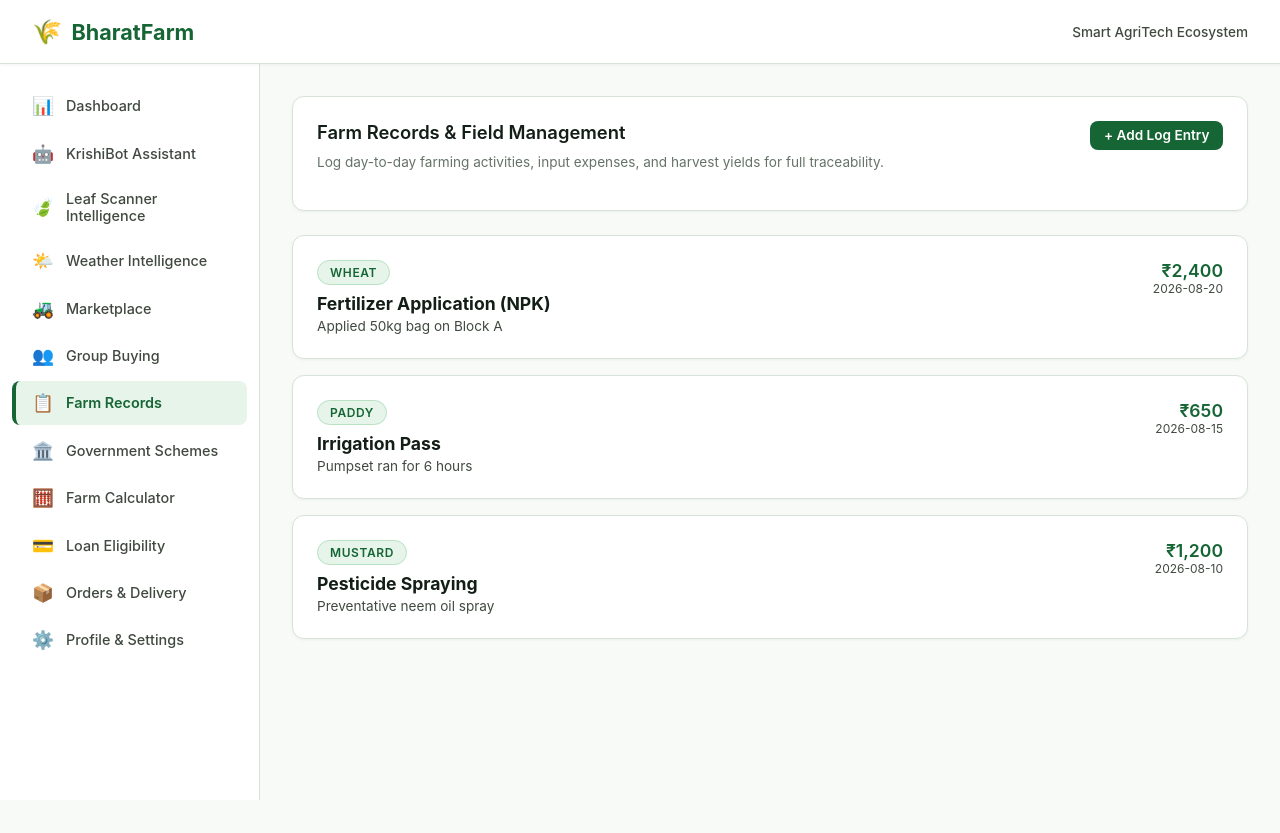
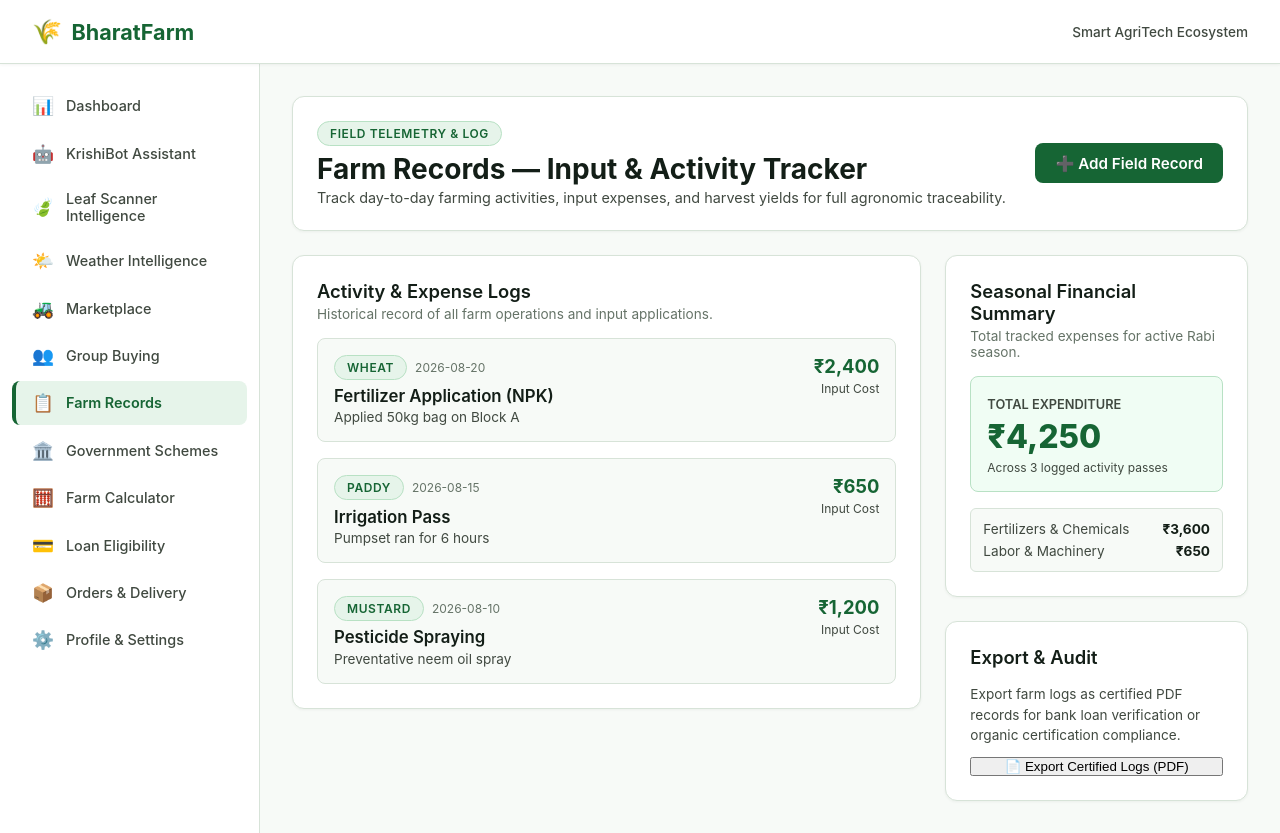
Before and after one commit to The-Lazy-Four/BharatFarm, a React (Vite) app in the folder client/: page /records in a window 1280 px wide. Before the commit the page ends 800 px from the top, so only its background shows below. Built offline with nearby package versions, Linux system fonts and the light colour scheme.

Commit message:
feat(ui): implement Stitch farm records financial summary and audit log

```diff
--- a/client/src/app/pages/FarmRecordsPage.tsx
+++ b/client/src/app/pages/FarmRecordsPage.tsx
@@ -42,46 +42,111 @@ export const FarmRecordsPage: React.FC = () => {
     setShowAdd(false);
   };
 
+  const totalExpense = records.reduce((acc, curr) => acc + curr.cost, 0);
+
   return (
-    <div style={{ display: 'flex', flexDirection: 'column', gap: '1.5rem', maxWidth: '1000px', margin: '0 auto' }}>
-      <Card
-        title="Farm Records & Field Management"
-        subtitle="Log day-to-day farming activities, input expenses, and harvest yields for full traceability."
-        action={
-          <Button size="sm" onClick={() => setShowAdd(!showAdd)}>
-            {showAdd ? 'Cancel' : '+ Add Log Entry'}
+    <div style={{ display: 'flex', flexDirection: 'column', gap: '1.5rem', maxWidth: '1280px', margin: '0 auto' }}>
+      {/* Header Banner */}
+      <div style={{
+        display: 'flex',
+        justifyContent: 'space-between',
+        alignItems: 'center',
+        flexWrap: 'wrap',
+        gap: '1rem',
+        padding: '1.5rem',
+        background: '#FFFFFF',
+        borderRadius: 'var(--radius)',
+        border: '1px solid var(--border-color)',
+        boxShadow: 'var(--shadow-sm)'
+      }}>
+        <div>
+          <span className="badge badge-primary" style={{ marginBottom: '0.35rem' }}>Field Telemetry & Log</span>
+          <h1 style={{ fontSize: '1.75rem', fontWeight: 700, color: 'var(--text-main)' }}>
+            Farm Records — Input & Activity Tracker
+          </h1>
+          <p style={{ color: 'var(--text-muted)', fontSize: '0.9rem', marginTop: '0.2rem' }}>
+            Track day-to-day farming activities, input expenses, and harvest yields for full agronomic traceability.
+          </p>
+        </div>
+
+        <Button variant="primary" size="md" onClick={() => setShowAdd(!showAdd)}>
+          {showAdd ? 'Close Logger' : '➕ Add Field Record'}
         </Button>
-        }
-      >
+      </div>
+
+      {/* Main Grid Layout matching Stitch */}
+      <div className="grid-dashboard">
+        {/* Left Column (Span 8): Recent Activity Logs */}
+        <div className="col-span-8" style={{ display: 'flex', flexDirection: 'column', gap: '1.5rem' }}>
+          <Card title="Activity & Expense Logs" subtitle="Historical record of all farm operations and input applications.">
             {showAdd && (
-          <form onSubmit={handleAdd} style={{ display: 'grid', gridTemplateColumns: 'repeat(auto-fit, minmax(200px, 1fr))', gap: '1rem', marginTop: '1rem', padding: '1rem', background: 'var(--bg-card-hover)', borderRadius: 'var(--radius)' }}>
-            <Input label="Crop Name" placeholder="e.g. Wheat" value={crop} onChange={e => setCrop(e.target.value)} required />
-            <Input label="Activity / Task" placeholder="e.g. Sowing, Fertilizer" value={activity} onChange={e => setActivity(e.target.value)} required />
+              <form onSubmit={handleAdd} style={{ display: 'grid', gridTemplateColumns: 'repeat(auto-fit, minmax(200px, 1fr))', gap: '1rem', marginBottom: '1.5rem', padding: '1.25rem', background: '#FFFDF5', border: '1px solid #FCD34D', borderRadius: 'var(--radius-sm)' }}>
+                <Input label="Crop Name" placeholder="e.g. Wheat (PBW 725)" value={crop} onChange={e => setCrop(e.target.value)} required />
+                <Input label="Activity / Task" placeholder="e.g. Sowing, Fertigation" value={activity} onChange={e => setActivity(e.target.value)} required />
                 <Input label="Cost (₹)" type="number" placeholder="0" value={cost} onChange={e => setCost(e.target.value)} />
                 <Input label="Notes" placeholder="Additional details..." value={notes} onChange={e => setNotes(e.target.value)} />
-            <div style={{ gridColumn: '1 / -1', display: 'flex', justifyContent: 'flex-end' }}>
+                <div style={{ gridColumn: '1 / -1', display: 'flex', justifyContent: 'flex-end', gap: '0.5rem' }}>
+                  <Button type="button" variant="secondary" size="sm" onClick={() => setShowAdd(false)}>Cancel</Button>
                   <Button type="submit" size="sm">Save Entry</Button>
                 </div>
               </form>
             )}
-      </Card>
 
             <div style={{ display: 'flex', flexDirection: 'column', gap: '1rem' }}>
               {records.map(rec => (
-          <Card key={rec.id}>
-            <div style={{ display: 'flex', justifyContent: 'space-between', alignItems: 'flex-start', flexWrap: 'wrap', gap: '0.5rem' }}>
+                <div key={rec.id} style={{ padding: '1rem', background: 'var(--bg-main)', borderRadius: 'var(--radius-sm)', border: '1px solid var(--border-color)', display: 'flex', justifyContent: 'space-between', alignItems: 'flex-start', flexWrap: 'wrap', gap: '0.75rem' }}>
                   <div>
+                    <div style={{ display: 'flex', alignItems: 'center', gap: '0.5rem' }}>
                       <span className="badge badge-primary">{rec.crop}</span>
-                <h4 style={{ marginTop: '0.5rem', fontSize: '1.1rem', color: 'var(--text-main)' }}>{rec.activity}</h4>
-                <p style={{ fontSize: '0.85rem', color: 'var(--text-muted)', marginTop: '0.25rem' }}>{rec.notes}</p>
+                      <span style={{ fontSize: '0.75rem', color: 'var(--text-light)' }}>{rec.date}</span>
+                    </div>
+                    <h4 style={{ marginTop: '0.4rem', fontSize: '1.05rem', fontWeight: 600, color: 'var(--text-main)' }}>{rec.activity}</h4>
+                    <p style={{ fontSize: '0.85rem', color: 'var(--text-muted)', marginTop: '0.2rem' }}>{rec.notes}</p>
                   </div>
                   <div style={{ textAlign: 'right' }}>
-                <p style={{ fontSize: '1.1rem', fontWeight: 600, color: 'var(--primary)' }}>₹{rec.cost.toLocaleString('en-IN')}</p>
-                <p style={{ fontSize: '0.75rem', color: 'var(--text-muted)' }}>{rec.date}</p>
+                    <p style={{ fontSize: '1.15rem', fontWeight: 700, color: 'var(--primary)' }}>₹{rec.cost.toLocaleString('en-IN')}</p>
+                    <span style={{ fontSize: '0.75rem', color: 'var(--text-muted)' }}>Input Cost</span>
+                  </div>
+                </div>
+              ))}
+            </div>
+          </Card>
+        </div>
+
+        {/* Right Column (Span 4): Seasonal Expense Summary & Record Details (Stitch reference) */}
+        <div className="col-span-4" style={{ display: 'flex', flexDirection: 'column', gap: '1.5rem' }}>
+          <Card title="Seasonal Financial Summary" subtitle="Total tracked expenses for active Rabi season.">
+            <div style={{ display: 'flex', flexDirection: 'column', gap: '1rem', marginTop: '0.5rem' }}>
+              <div style={{ padding: '1rem', background: '#F0FDF4', borderRadius: 'var(--radius-sm)', border: '1px solid #B8E1C4' }}>
+                <span style={{ fontSize: '0.8rem', color: 'var(--text-muted)', fontWeight: 600 }}>TOTAL EXPENDITURE</span>
+                <h3 style={{ fontSize: '2rem', fontWeight: 800, color: 'var(--primary)', margin: '0.25rem 0' }}>
+                  ₹{totalExpense.toLocaleString('en-IN')}
+                </h3>
+                <p style={{ fontSize: '0.75rem', color: 'var(--text-muted)' }}>Across 3 logged activity passes</p>
+              </div>
+
+              <div style={{ padding: '0.75rem', background: 'var(--bg-main)', borderRadius: '6px', border: '1px solid var(--border-color)' }}>
+                <div style={{ display: 'flex', justifyContent: 'space-between', fontSize: '0.85rem', marginBottom: '0.4rem' }}>
+                  <span style={{ color: 'var(--text-muted)' }}>Fertilizers & Chemicals</span>
+                  <strong style={{ color: 'var(--text-main)' }}>₹3,600</strong>
+                </div>
+                <div style={{ display: 'flex', justifyContent: 'space-between', fontSize: '0.85rem' }}>
+                  <span style={{ color: 'var(--text-muted)' }}>Labor & Machinery</span>
+                  <strong style={{ color: 'var(--text-main)' }}>₹650</strong>
+                </div>
               </div>
             </div>
           </Card>
-        ))}
+
+          <Card title="Export & Audit">
+            <p style={{ fontSize: '0.85rem', color: 'var(--text-muted)', lineHeight: '1.5' }}>
+              Export farm logs as certified PDF records for bank loan verification or organic certification compliance.
+            </p>
+            <Button variant="secondary" size="sm" style={{ width: '100%', marginTop: '0.75rem' }}>
+              📄 Export Certified Logs (PDF)
+            </Button>
+          </Card>
+        </div>
       </div>
     </div>
   );
```
Lines whose indentation alone changed are shown as unchanged.
